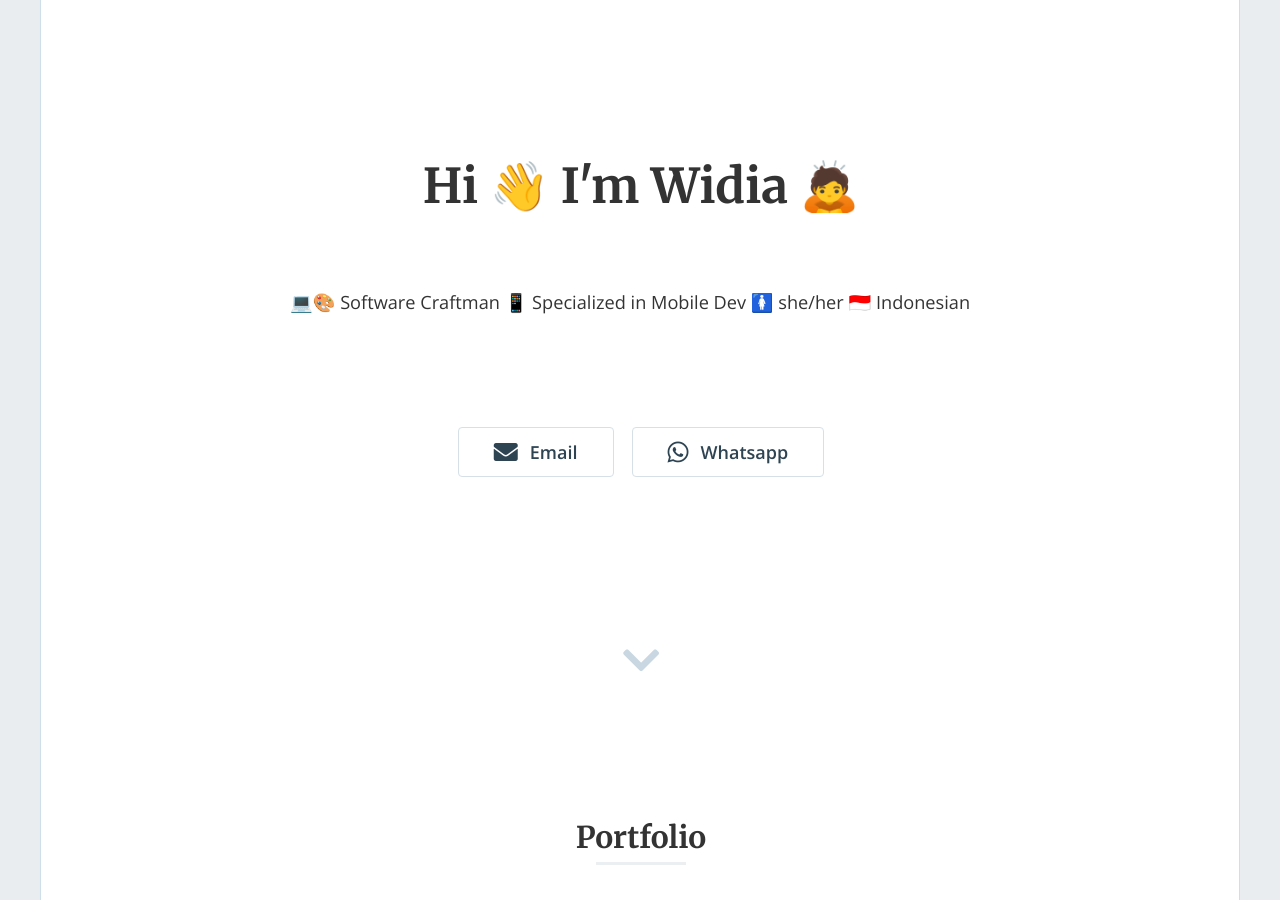
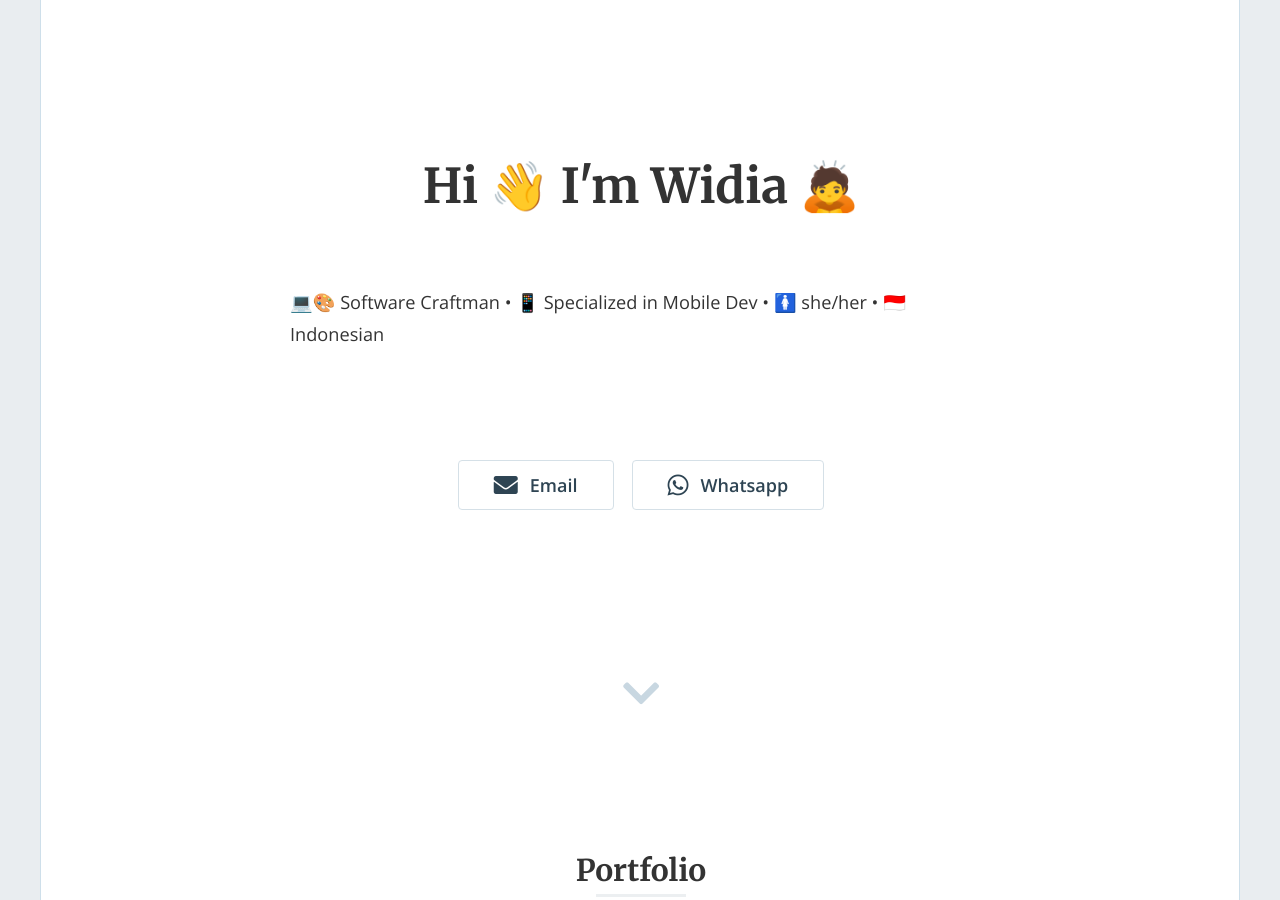
Before and after one commit to widiarifki/widiarifki.github.io, a Jekyll site: the page built from index.html, in a window 1280 px wide and 900 px high. Built offline with Jekyll 4.4.1, drawn with Linux system fonts in a browser that asks for light colours; nearby versions of some CDN libraries; emoji names are drawn with the system emoji font; the list of posts is cut into pages by our own code; some of the changed lines change nothing that is shown.

Commit message:
update hero

```diff
--- a/_config.yml
+++ b/_config.yml
@@ -13,10 +13,10 @@
 # you will see them accessed via {{ site.title }}, {{ site.email }}, and so on.
 # You can create any custom variable you would like, and they will be accessible
 # in the templates via {{ site.myvariable }}.
-title: "Hello. I'm Widia."
+title: "Hello. I'm Widia - Portfolio"
 email: 'widiarifki@gmail.com'
 heading: 'Hi :wave: I''m Widia :bow:'
-description: ':computer::art: Software Craftman    :iphone: Specialized in Mobile Dev    :womens: she/her    :indonesia: Indonesian'
+description: ':computer::art: Software Craftman  •  :iphone: Specialized in Mobile Dev  •  :womens: she/her  •  :indonesia: Indonesian'
 baseurl: "" # the subpath of your site, e.g. /blog
 url: "https://widiarifki.github.io" # the base hostname & protocol for your site, e.g. https://example.com
 twitter_username: ''
```
